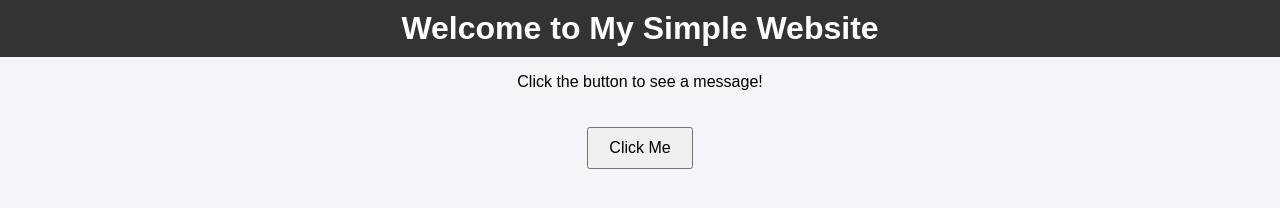
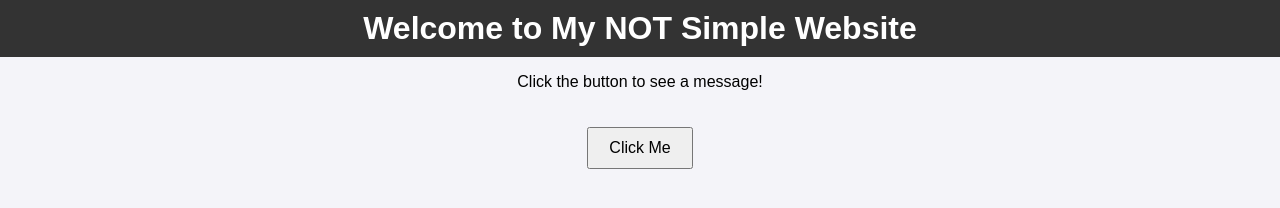
Before and after one commit to SIDIboulmartoub-spec/eternallove, a plain HTML site: page index.html in a window 1280 px wide. Drawn offline with Linux system fonts and the light colour scheme.

Commit message:
testing if the site is active

```diff
--- a/index.html
+++ b/index.html
@@ -30,7 +30,7 @@
 </head>
 <body>
     <header>
-        <h1>Welcome to My Simple Website</h1>
+        <h1>Welcome to My NOT  Simple Website</h1>
     </header>
 
     <main>
```
